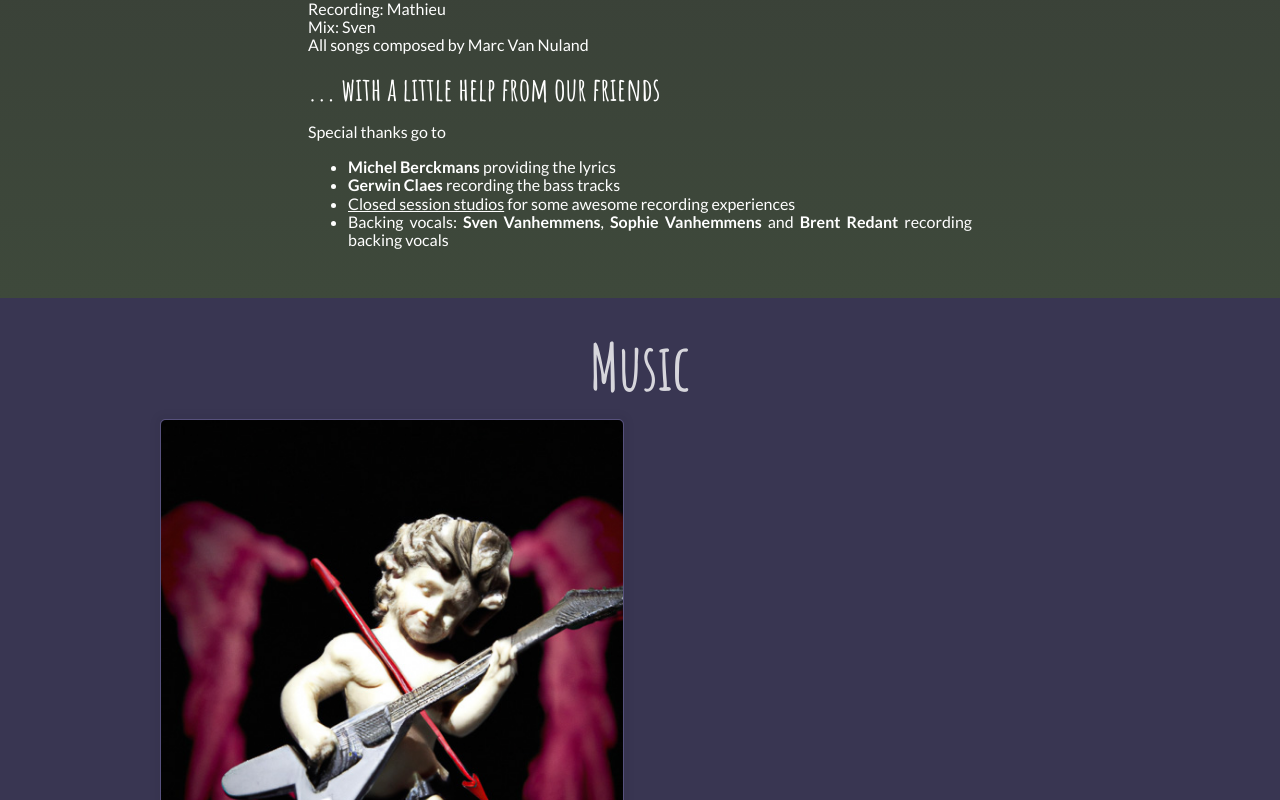
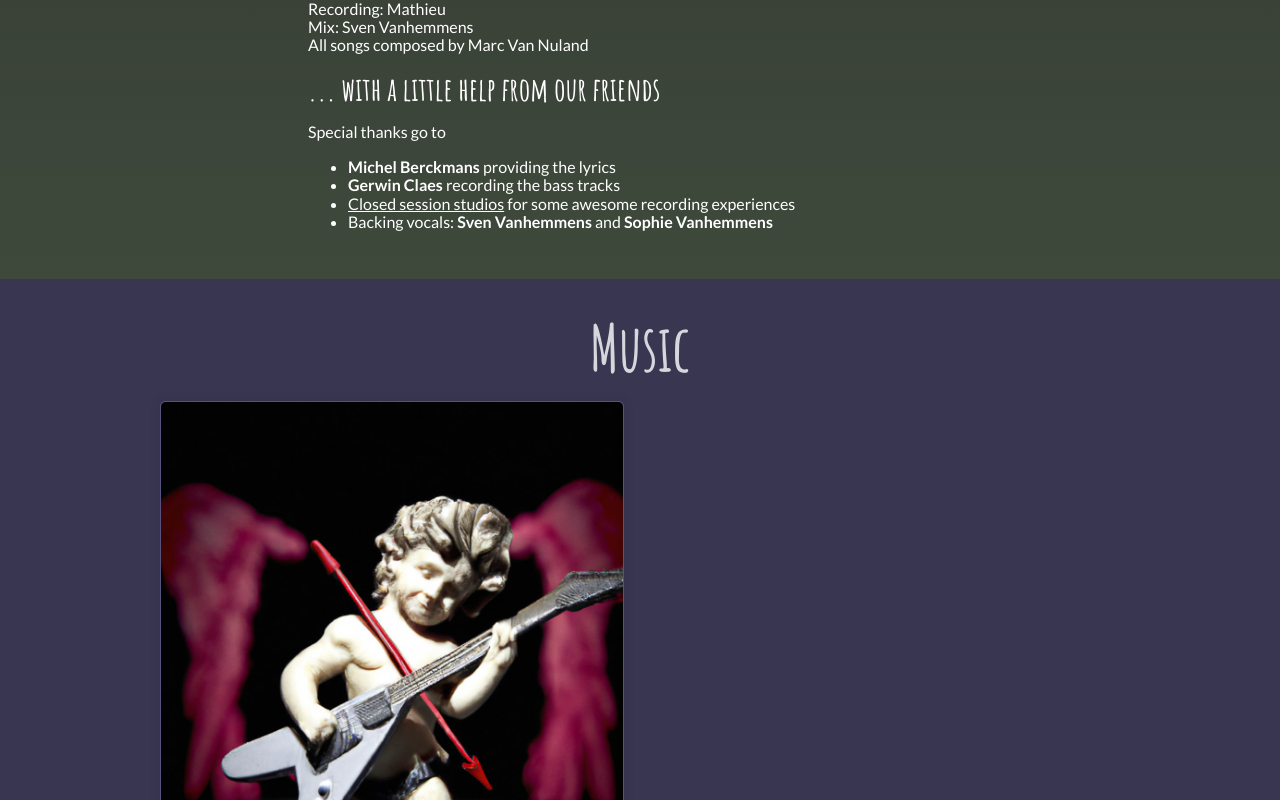
Before and after one commit to webberig/dreameyes, an Angular app: page / in a window 1280 px wide. Shown: the part 1491-2291 px from the top of the page. Built offline with nearby package versions, Linux system fonts and the light colour scheme.

Commit message:
Remove Brent

```diff
--- a/src/components/about/about.component.html
+++ b/src/components/about/about.component.html
@@ -31,7 +31,7 @@
     </li>
   </ul>
 <p>Recording: Mathieu<br />
-Mix: Sven<br />
+Mix: Sven Vanhemmens<br />
 All songs composed by Marc Van Nuland</p>
   <div class="help">
     <h3>... with a little help from our friends</h3>
@@ -40,7 +40,7 @@ All songs composed by Marc Van Nuland</p>
       <li><strong>Michel Berckmans</strong> providing the lyrics</li>
       <li><strong>Gerwin Claes</strong> recording the bass tracks</li>
       <li><a href="http://closedsession.be/" target="_blank">Closed session studios</a> for some awesome recording experiences</li>
-      <li>Backing vocals: <strong>Sven Vanhemmens</strong>, <strong>Sophie Vanhemmens</strong> and <strong>Brent Redant</strong> recording backing vocals</li>
+      <li>Backing vocals: <strong>Sven Vanhemmens</strong> and <strong>Sophie Vanhemmens</strong></li>
     </ul>
   </div>
 </section>
```
